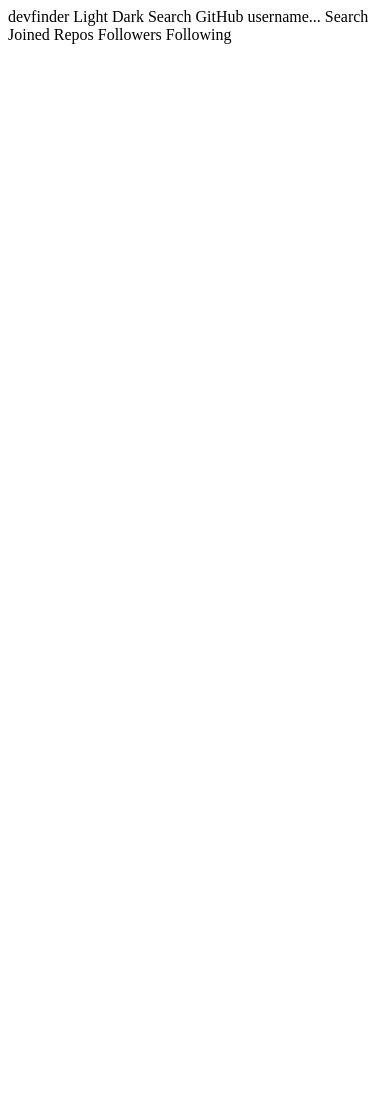
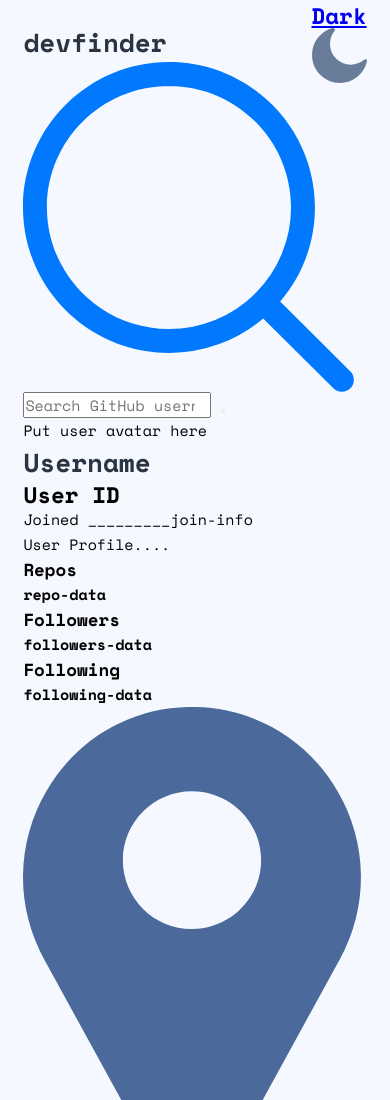
Before and after one commit to dsoluk/github-user-search-app, a plain HTML site: page index.html in a window 390 px wide. Shown: the top 1100 px of the page. Before the commit the page ends 844 px from the top, so only its background shows below. Drawn offline with nearby package versions, Linux system fonts and the light colour scheme; files that its build step writes are made by us from their sources.

Commit message:
basic html and started styles

```diff
--- /dev/null
+++ b/assets/styles.css
@@ -0,0 +1,82 @@
+/* General Styling
+--------------- */
+:root {
+    --brightblue: #0079FF;
+    --grey: #697C9A;
+    --bluegrey: #4B6A9B;
+    --black: #2B3442;
+    --offwhite: #F6F8FF;
+    --white: #FEFEFE;
+    --purewhite: #FFFFFF;
+    --darkblack: #141D2F;
+    --darkblue: #1E2A47;
+}
+
+*,
+*:before,
+*:after {
+  box-sizing: inherit;
+  margin: 0;
+  padding: 0;
+}
+
+img {
+  width: 100%;
+  height: auto;
+  display: block;
+}
+
+button, input, select, textarea {
+  font-family: inherit;
+  font-size: 100%;
+}
+
+input, textarea, select {
+  -webkit-box-sizing: border-box;
+  box-sizing: border;
+}
+
+html,body {
+  font-family: 'Space Mono', monospace;
+  font-style: normal;
+  font-weight: 400;
+  font-size: 15px;
+  line-height: 25px;
+
+  box-sizing: border-box;
+
+  background-color: var(--offwhite);
+
+
+}
+
+.main-container {
+  min-width: 320px;
+  margin: 6%;
+
+}
+
+@media screen and (min-width: 768px) {
+  .main-container {
+    margin: 12.6%;
+  }
+}
+
+.header-section {
+  display: flex;
+  justify-content: space-between;
+  align-items: center;
+  /* width: fit-content; */
+  height: 39px;
+}
+
+h1 {
+  font-weight: 700;
+  font-size: 26px;
+  line-height: 39px;
+  color: var(--black);
+}
+
+a.mode-toggle {
+  display: inline-block;
+}
--- a/index.html
+++ b/index.html
@@ -6,23 +6,74 @@
 
   <link rel="icon" type="image/png" sizes="32x32" href="./assets/favicon-32x32.png">
 
+  <link rel="preconnect" href="https://fonts.googleapis.com">
+  <link rel="preconnect" href="https://fonts.gstatic.com" crossorigin>
+  <link href="https://fonts.googleapis.com/css2?family=Space+Mono:wght@400;700&display=swap" rel="stylesheet">
+
+  <link rel="stylesheet" href="styles.css">
+
   <title>Frontend Mentor | GitHub user search app</title>
 </head>
 <body>
+  <main class="main-container">
+    <section class="header-section">
+      <h1>devfinder</h1>
+      <a href="#" target="_blank" class="mode-toggle">
+        <!-- <h2></h2>Light -->
+        <h2>Dark</h2>
+        <img src="./assets/icon-moon.svg" alt="switch to dark mode">
+      </a>
+    </section>
+    <form class="search-box">
+        <img src="./assets/icon-search.svg" alt="">
+        <input type="search" placeholder="Search GitHub username...">
+        <button type="button" aria-placeholder="Search"></button>
+    </form>
+    <section class="user-info">
+      <div class="userImage-box">Put user avatar here</div>
+      <div class="userHeader-box">
+        <h1>Username</h1>
+        <h2>User ID</h2>
+        <p>Joined _________<span>join-info</span></p>
+        <p class="user-profile">User Profile....</p>
+      </div>
+      <div class="user-stats">
+        <div class="stats">
+          <h3>Repos</h3>
+          <h4>repo-data</h4>
+        </div>
+        <div class="stats">
+          <h3>Followers</h3>
+          <h4>followers-data</h4>
+        </div>
+        <div class="stats">
+          <h3>Following</h3>
+          <h4>following-data</h4>
+        </div>
+      </div>
+    </section>
+    <section class="link-section">
+      <a href="" target="_blank">
+        <img src="./assets/icon-location.svg" alt="">
+        <span>location-data</span>
+      </a>
+      <a href="" target="_blank">
+        <img src="./assets/icon-website.svg" alt="">
+        <span>website-data</span>
+      </a><a href="" target="_blank">
+        <img src="./assets/icon-twitter.svg" alt="">
+        <span>twitter-data</span>
+      </a><a href="" target="_blank">
+        <img src="./assets/icon-company.svg" alt="">
+        <span>company-data</span>
+      </a>
+    </section>
 
-  devfinder
 
-  Light
-  Dark
 
-  Search GitHub username...
-  Search
 
-  Joined
 
-  Repos
-  Followers
-  Following
 
+  </main>
 </body>
 </html>
```
Also changed, not shown: 1 other file.
